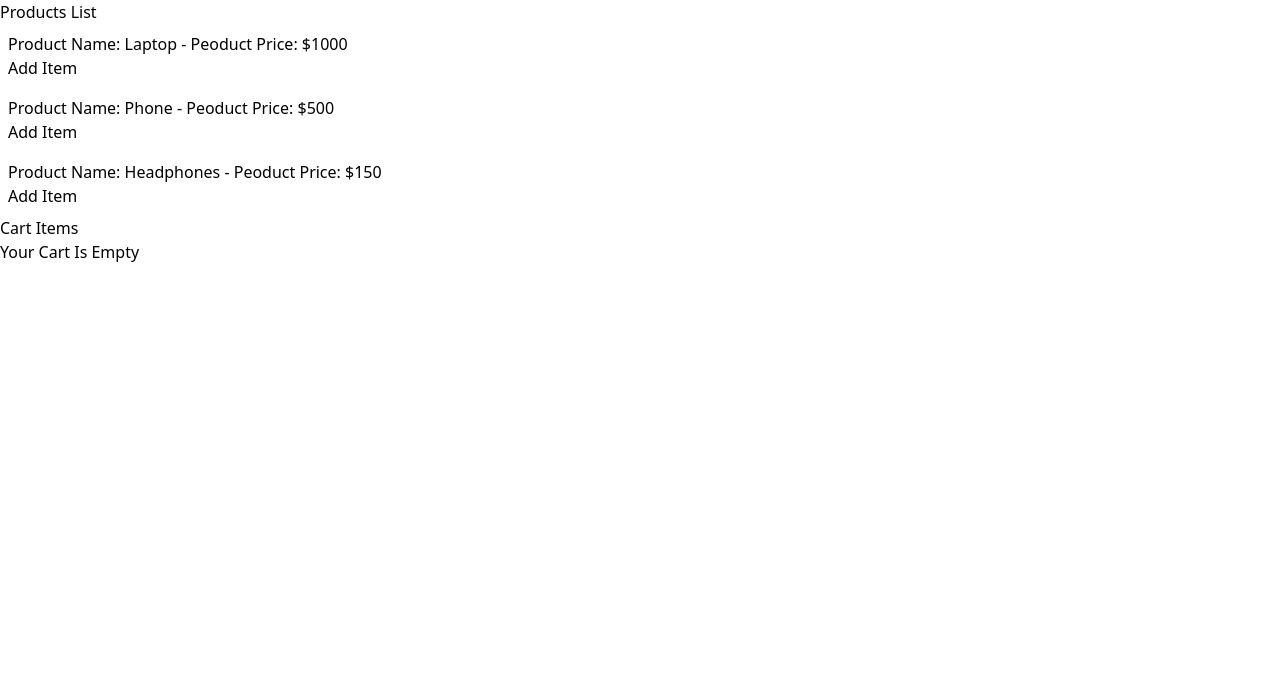
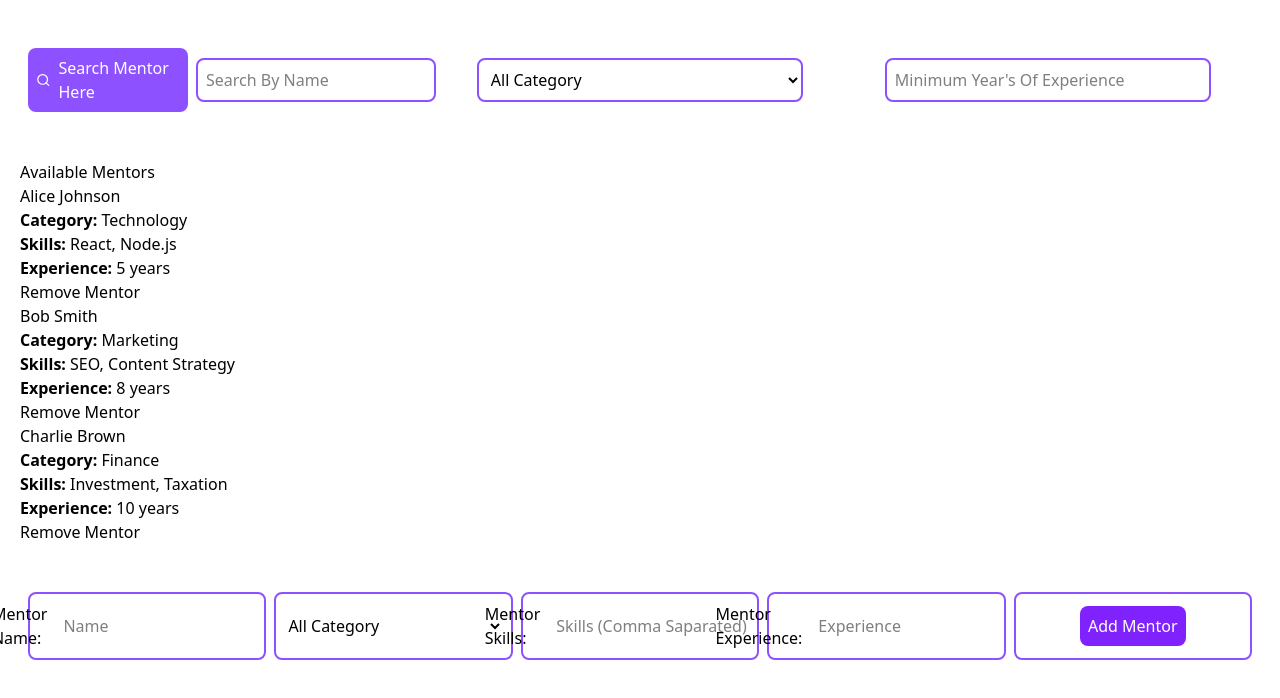
Before and after one commit to thecuriousteam/Web_Technology, a React (Vite) app in the folder Frontend/: page / in a window 1280 px wide. Shown: the top 698 px of the page. Built offline with nearby package versions, Linux system fonts and the light colour scheme.

Commit message:
IAP Mentor Logic Working

```diff
--- /dev/null
+++ b/Frontend/src/component/JSX_Concepts/02. JSX_Hooks/ContextAPI/Example_4/AddMentor.jsx
@@ -0,0 +1,95 @@
+import React, { useContext, useState } from "react";
+import { MentorContext } from "./MentorContext";
+
+const AddMentor = () => {
+  const { addMentor } = useContext(MentorContext);
+  const [mentor, setMentor] = useState({
+    name: "",
+    category: "",
+    skills: "",
+    experience: "",
+  });
+
+  const handleSubmitForm = (event) => {
+    event.preventDefault();
+    addMentor({ ...mentor, skills: mentor.skills.split(", ") });
+
+    // reset the input
+    setMentor({ name: "", category: "", skills: "", experience: "" });
+  };
+
+  return (
+    <div className="p-5">
+      <form onSubmit={handleSubmitForm}>
+        <div>
+          <div className="grid grid-cols-5 p-2 gap-2">
+            <div className="space-x-2 p-2 border-2 border-violet-500 rounded-lg flex justify-center items-center">
+              <label>Mentor Name:</label>
+              <input
+                type="text"
+                value={mentor.name}
+                placeholder="Name"
+                onChange={(event) =>
+                  setMentor({ ...mentor, name: event.target.value })
+                }
+                className="p-2"
+              />
+            </div>
+
+            <div className="p-2 border-2 border-violet-500 rounded-lg flex justify-center items-center">
+              <select
+                value={mentor.category}
+                onChange={(event) =>
+                  setMentor({ ...mentor, category: event.target.value })
+                }
+                className="w-full"
+              >
+                <option value="">All Category</option>
+                <option value="Technology">Technology</option>
+                <option value="Marketing">Marketing</option>
+                <option value="Finance">Finance</option>
+              </select>
+            </div>
+
+            <div className=" space-x-2 p-2 border-2 border-violet-500 rounded-lg flex justify-center items-center">
+              <label>Mentor Skills:</label>
+              <input
+                type="text"
+                value={mentor.skills}
+                placeholder="Skills (Comma Saparated)"
+                onChange={(event) =>
+                  setMentor({ ...mentor, skills: event.target.value })
+                }
+                className="p-2"
+              />
+            </div>
+
+            <div className=" space-x-2 p-2 border-2 border-violet-500 rounded-lg flex justify-center items-center">
+              <label>Mentor Experience:</label>
+              <input
+                type="number"
+                value={mentor.experience}
+                placeholder="Experience"
+                onChange={(event) =>
+                  setMentor({ ...mentor, experience: event.target.value })
+                }
+                className="p-2"
+              />
+            </div>
+
+            <div className="border-2 border-violet-500 rounded-lg flex justify-center items-center">
+              <button
+                type="submit"
+                className="text-white bg-violet-600 rounded-lg p-2"
+              >
+                Add Mentor
+              </button>
+            </div>
+          </div>
+        </div>
+      </form>
+    </div>
+  );
+};
+
+export default AddMentor;
--- /dev/null
+++ b/Frontend/src/component/JSX_Concepts/02. JSX_Hooks/ContextAPI/Example_4/MentorContext.jsx
@@ -0,0 +1,4 @@
+// Step - 1
+import { createContext } from "react";
+
+export const MentorContext = createContext();
--- /dev/null
+++ b/Frontend/src/component/JSX_Concepts/02. JSX_Hooks/ContextAPI/Example_4/MentorList.jsx
@@ -0,0 +1,47 @@
+import React, { useContext } from "react";
+import { MentorContext } from "./MentorContext";
+
+// consumers
+const MentorList = () => {
+  const { filteredMentors, removeMentor } = useContext(MentorContext);
+
+  console.log(
+    "Filtered Mentors List: ",
+    filteredMentors,
+    typeof filteredMentors
+  );
+
+  console.log("Remove Mentor: ", removeMentor);
+  return (
+    <div className="p-5">
+      <h1>Available Mentors</h1>
+      {/* check the length of filtered mentor */}
+      {filteredMentors.length === 0 ? (
+        <p>No Mentors Are Available</p>
+      ) : (
+        filteredMentors.map((mentor) => (
+          <div key={mentor.id}>
+            <h3>{mentor.name}</h3>
+
+            {console.log("Mentor Name: ", mentor.name)}
+            <p>
+              <strong>Category:</strong> {mentor.category}
+            </p>
+            <p>
+              <strong>Skills:</strong> {mentor.skills.join(", ")}
+              {console.log("Testing: ", mentor.skills.join(", "))}
+            </p>
+            <p>
+              <strong>Experience:</strong> {mentor.experience} years
+            </p>
+            <button onClick={() => removeMentor(mentor.id)}>
+              Remove Mentor
+            </button>
+          </div>
+        ))
+      )}
+    </div>
+  );
+};
+
+export default MentorList;
--- /dev/null
+++ b/Frontend/src/component/JSX_Concepts/02. JSX_Hooks/ContextAPI/Example_4/MentorProvider.jsx
@@ -0,0 +1,106 @@
+import { MentorContext } from "./MentorContext";
+import { useState } from "react";
+export const MentorProvider = ({ children }) => {
+  // state variables
+  const [mentors, setMentors] = useState([
+    {
+      id: 1,
+      name: "Alice Johnson",
+      category: "Technology",
+      skills: ["React", "Node.js"],
+      experience: 5,
+    },
+    {
+      id: 2,
+      name: "Bob Smith",
+      category: "Marketing",
+      skills: ["SEO", "Content Strategy"],
+      experience: 8,
+    },
+    {
+      id: 3,
+      name: "Charlie Brown",
+      category: "Finance",
+      skills: ["Investment", "Taxation"],
+      experience: 10,
+    },
+  ]);
+
+  const [filter, setFilter] = useState({
+    search: "",
+    category: "",
+    experience: "",
+  });
+
+  // add mentor
+  const addMentor = (mentor) => {
+    setMentors([...mentors, { ...mentor, id: Date.now() }]);
+  };
+
+  // alternative beginner version
+  // const basicAddMentor = (mentor) => {
+  //   const newMentor = {
+  //     id: new Date().getTime(),
+  //     name: mentor.name,
+  //     category: mentor.category,
+  //     skills: mentor.skills,
+  //     experience: mentor.experience,
+  //   };
+  //   setMentors(mentors.concat(newMentor));
+  // };
+
+  // remove mentor
+  const removeMentor = (mentorId) => {
+    setMentors(mentors.filter((mentor) => mentor.id !== mentorId));
+  };
+
+  // update filters
+  const updateFilter = (newFilter) => {
+    setFilter((prevFilter) => ({ ...prevFilter, ...newFilter }));
+  };
+
+  console.log(typeof mentors);
+
+  // search & filter
+  const filteredMentors = mentors.filter((mentor) => {
+    return (
+      // Implementing search, filter based on category & experience
+      (filter.search
+        ? mentor.name.toLowerCase().includes(filter.search.toLowerCase())
+        : true) &&
+      (filter.category ? mentor.category === filter.category : true) &&
+      (filter.experience
+        ? mentor.experience >= parseInt(filter.experience)
+        : true)
+    );
+  });
+
+  // const basicFilteredMentors = mentors.filter((mentor) => {
+  //   let searchOperation =
+  //     filter.search === "" ||
+  //     mentor.search.toLowerCase().includes(filter.search.toLowerCase());
+
+  //   let filterByCategory =
+  //     filter.category === "" || mentor.category === filter.category;
+
+  //   let filterByExperience =
+  //     filter.experience === "" ||
+  //     mentor.experience >= parseInt(filter.experience);
+
+  //   return searchOperation && filterByCategory && filterByExperience;
+  // });
+
+  return (
+    <MentorContext.Provider
+      value={{
+        mentors,
+        addMentor,
+        removeMentor,
+        updateFilter,
+        filteredMentors,
+      }}
+    >
+      {children}
+    </MentorContext.Provider>
+  );
+};
--- /dev/null
+++ b/Frontend/src/component/JSX_Concepts/02. JSX_Hooks/ContextAPI/Example_4/SearchFilterMentor.jsx
@@ -0,0 +1,59 @@
+import React, { useContext } from "react";
+import { MentorContext } from "./MentorContext";
+import { FiSearch } from "react-icons/fi";
+// consumer
+
+const SearchFilterMentor = () => {
+  const { updateFilter } = useContext(MentorContext);
+
+  return (
+    <div className="p-5 flex justify-center items-center">
+      {/* update filter components */}
+
+      <div className="w-full p-2 mt-5 ">
+        <div className="grid grid-cols-3 w-full">
+          <div className="space-x-2 flex justify-center items-center">
+            <label className="bg-violet-500 p-2 text-white rounded-lg w-[40%] flex justify-center items-center gap-2">
+              <FiSearch className="text-lg" /> Search Mentor Here
+            </label>
+            <input
+              type="text"
+              onChange={(event) => updateFilter({ search: event.target.value })}
+              placeholder="Search By Name"
+              className="border-2 border-violet-500 p-2 rounded-lg w-[60%]"
+            />
+          </div>
+
+          <div className="flex justify-center items-center">
+            {/* selectors for category */}
+            <select
+              onChange={(event) =>
+                updateFilter({ category: event.target.value })
+              }
+              className="p-2 border-2 border-violet-500 rounded-lg w-[80%]"
+            >
+              <option value="">All Category</option>
+              <option value="Technology">Technology</option>
+              <option value="Marketing">Marketing</option>
+              <option value="Finance">Finance</option>
+            </select>
+          </div>
+
+          <div className="flex justify-center items-center">
+            {/* experience search */}
+            <input
+              type="number"
+              onChange={(event) =>
+                updateFilter({ experience: event.target.value })
+              }
+              placeholder="Minimum Year's Of Experience"
+              className="p-2 border-2 border-violet-500 rounded-lg w-[80%]"
+            />
+          </div>
+        </div>
+      </div>
+    </div>
+  );
+};
+
+export default SearchFilterMentor;
--- a/Frontend/src/component/JSX_Concepts/02. JSX_Hooks/ContextAPI/JSX_useContext.jsx
+++ b/Frontend/src/component/JSX_Concepts/02. JSX_Hooks/ContextAPI/JSX_useContext.jsx
@@ -9,6 +9,11 @@ import UserProfile from "./Example_2/Profile_Component";
 import { CartProvider } from "./Example_3/Cart_Provider";
 import { ProductList } from "./Example_3/Product_List";
 import ProductCart from "./Example_3/Product_Cart";
+
+import { MentorProvider } from "./Example_4/MentorProvider";
+import MentorList from "./Example_4/MentorList";
+import SearchFilterMentor from "./Example_4/SearchFilterMentor";
+import AddMentor from "./Example_4/AddMentor";
 
 export const JSX_useContext = () => {
   return (
@@ -23,10 +28,17 @@ export const JSX_useContext = () => {
         <UserProfile />
       </AuthProvider> */}
 
-      <CartProvider>
+      {/* <CartProvider>
         <ProductList />
         <ProductCart />
-      </CartProvider>
+      </CartProvider> */}
+
+      <MentorProvider>
+        <SearchFilterMentor />
+        <MentorList />
+
+        <AddMentor />
+      </MentorProvider>
     </div>
   );
 };
```
